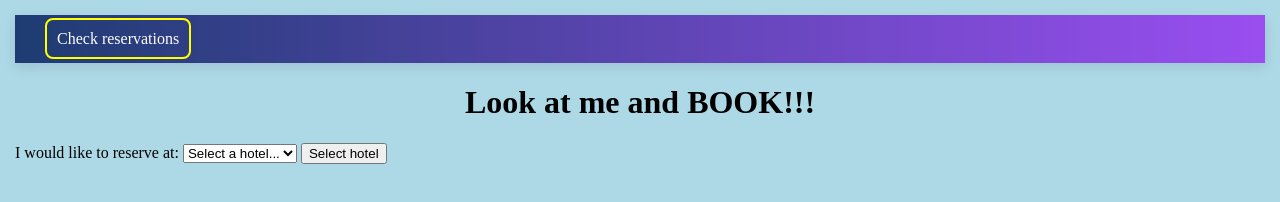
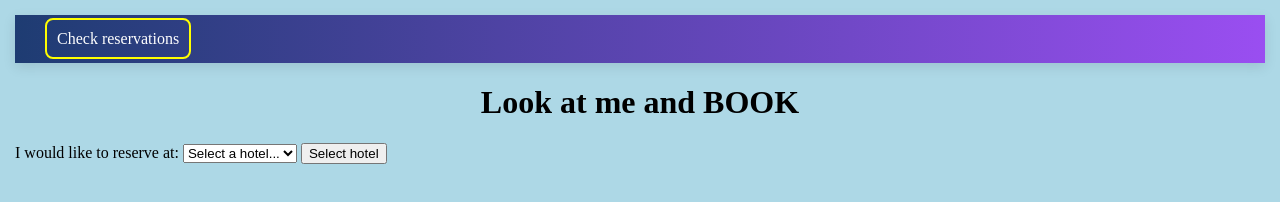
Before and after one commit to yaroslavdomb/DevOps_project3, a plain HTML site: page frontend-repo/HTML/index.html in a window 1280 px wide. Drawn offline with Linux system fonts and the light colour scheme; no server answers.

Commit message:
FE - test CI/CD 12

```diff
--- a/frontend-repo/HTML/index.html
+++ b/frontend-repo/HTML/index.html
@@ -13,7 +13,7 @@
         </header>
 
         <main>
-            <h1 class="txt-center">Look at me and BOOK!!!</h1>
+            <h1 class="txt-center">Look at me and BOOK</h1>
 
             <div class="search-hotel-container">
                 <label for="search-hotel">I would like to reserve at: </label>
```
